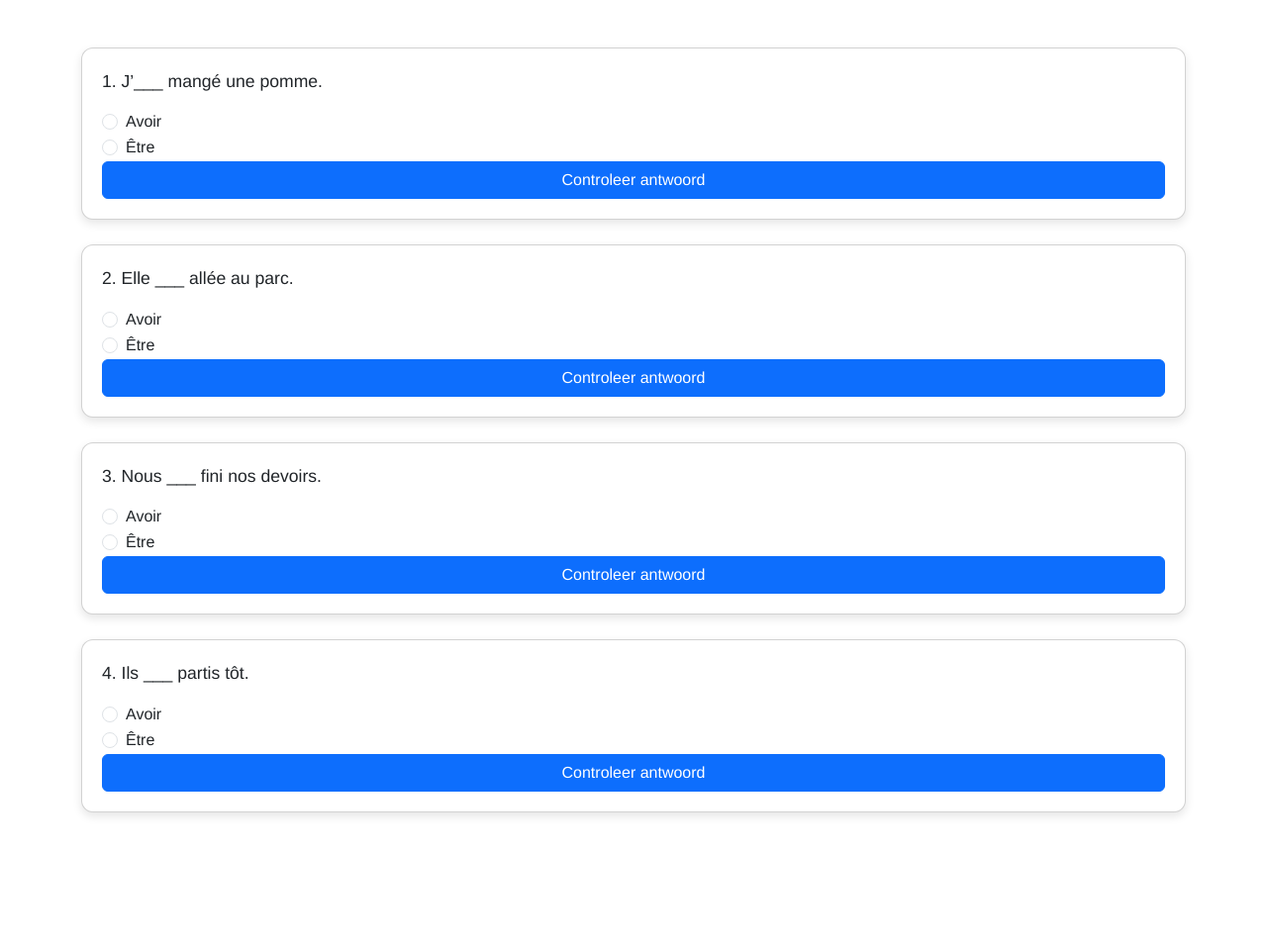
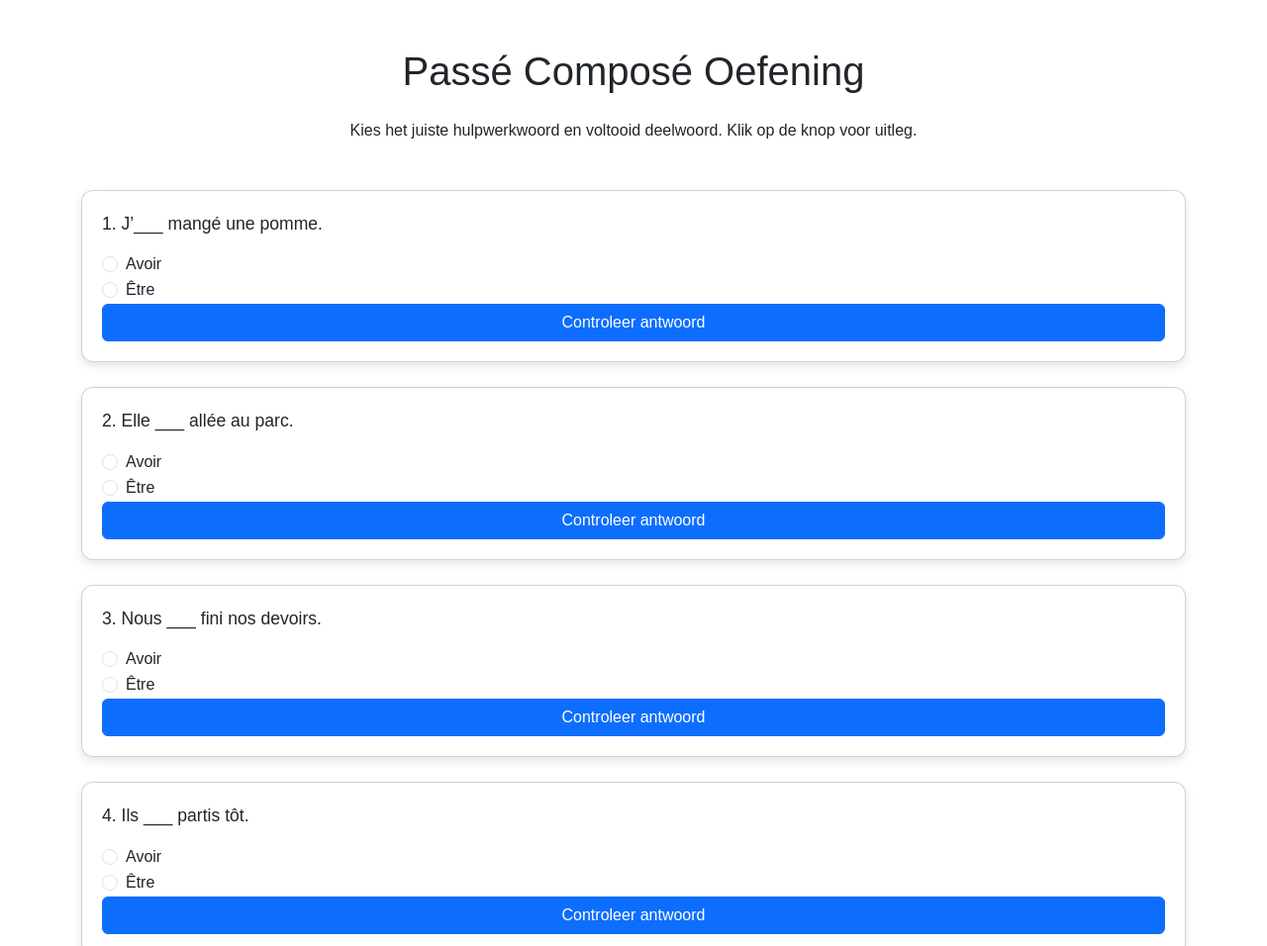
Before and after one commit to Mi97429/pass-compos-, a plain HTML site: page index.html in a window 1280 px wide. Shown: the top 956 px of the page at 99% size. Before the commit the page ends 846 px from the top, so only its background shows below. Drawn offline with nearby package versions, Linux system fonts and the light colour scheme.

Commit message:
Update index.html

```diff
--- a/index.html
+++ b/index.html
@@ -2,11 +2,11 @@
 <html lang="nl">
 <head>
   <meta charset="UTF-8">
-  <title></title>
+  <title>Passé Composé Oefening</title>
   <meta name="viewport" content="width=device-width, initial-scale=1.0">
   <link href="https://cdn.jsdelivr.net/npm/bootstrap@5.3.2/dist/css/bootstrap.min.css" rel="stylesheet">
   <style>
-    body { background-color: #ffffff; font-family: Helvetica, Arial, sans-serif; }
+    body { background-color: #ffffff; font-family: Arial, sans-serif; }
     .card { border-radius: 12px; box-shadow: 0 4px 10px rgba(0,0,0,0.1); padding: 20px; margin-bottom: 25px; }
     .tip { font-size: 0.95rem; margin-top: 10px; display:none; }
     .vraag-text { font-weight: 500; font-size: 1.1rem; }
@@ -14,6 +14,8 @@
 </head>
 <body>
 <div class="container mt-5">
+  <h1 class="mb-4 text-center">Passé Composé Oefening</h1>
+  <p class="text-center mb-5">Kies het juiste hulpwerkwoord en voltooid deelwoord. Klik op de knop voor uitleg.</p>
 
   <!-- Vraag 1 -->
   <div class="card" id="vraag1">
@@ -26,7 +28,7 @@
       <input class="form-check-input" type="radio" name="q1" value="etre" id="q1b">
       <label class="form-check-label" for="q1b">Être</label>
     </div>
-    <button class="btn btn-primary btn-check-answer" data-question="q1" data-answer="avoir" data-correct="J’ai mangé une pomme." data-feedback="Avoir wordt gebruikt bij handelingen of acties. Hier is 'manger' een actie die iemand uitvoert op iets (de appel).">Controleer antwoord</button>
+    <button class="btn btn-primary btn-check-answer" type="button" data-question="q1" data-answer="avoir" data-correct="J’ai mangé une pomme." data-feedback="Avoir wordt gebruikt bij handelingen of acties. Hier is 'manger' een actie die iemand uitvoert op iets (de appel).">Controleer antwoord</button>
     <div class="tip text-success" id="tip-q1"></div>
   </div>
 
@@ -41,7 +43,7 @@
       <input class="form-check-input" type="radio" name="q2" value="etre" id="q2b">
       <label class="form-check-label" for="q2b">Être</label>
     </div>
-    <button class="btn btn-primary btn-check-answer" data-question="q2" data-answer="etre" data-correct="Elle est allée au parc." data-feedback="Être wordt gebruikt bij beweging. 'Aller' beschrijft een beweging van de persoon naar een plek. Er is geen direct object.">Controleer antwoord</button>
+    <button class="btn btn-primary btn-check-answer" type="button" data-question="q2" data-answer="etre" data-correct="Elle est allée au parc." data-feedback="Être wordt gebruikt bij beweging. 'Aller' beschrijft een beweging van de persoon naar een plek. Er is geen direct object.">Controleer antwoord</button>
     <div class="tip text-success" id="tip-q2"></div>
   </div>
 
@@ -56,7 +58,7 @@
       <input class="form-check-input" type="radio" name="q3" value="etre" id="q3b">
       <label class="form-check-label" for="q3b">Être</label>
     </div>
-    <button class="btn btn-primary btn-check-answer" data-question="q3" data-answer="avoir" data-correct="Nous avons fini nos devoirs." data-feedback="Avoir wordt gebruikt bij handelingen of acties. 'Finir' is een actie die iets voltooit, het heeft een object: de opdrachten.">Controleer antwoord</button>
+    <button class="btn btn-primary btn-check-answer" type="button" data-question="q3" data-answer="avoir" data-correct="Nous avons fini nos devoirs." data-feedback="Avoir wordt gebruikt bij handelingen of acties. 'Finir' is een actie die iets voltooit, het heeft een object: de opdrachten.">Controleer antwoord</button>
     <div class="tip text-success" id="tip-q3"></div>
   </div>
 
@@ -71,7 +73,7 @@
       <input class="form-check-input" type="radio" name="q4" value="etre" id="q4b">
       <label class="form-check-label" for="q4b">Être</label>
     </div>
-    <button class="btn btn-primary btn-check-answer" data-question="q4" data-answer="etre" data-correct="Ils sont partis tôt." data-feedback="Être wordt gebruikt bij beweging. 'Partir' beschrijft het vertrekken van de personen. Er is geen direct object en het is een beweging.">Controleer antwoord</button>
+    <button class="btn btn-primary btn-check-answer" type="button" data-question="q4" data-answer="etre" data-correct="Ils sont partis tôt." data-feedback="Être wordt gebruikt bij beweging. 'Partir' beschrijft het vertrekken van de personen. Er is geen direct object en het is een beweging.">Controleer antwoord</button>
     <div class="tip text-success" id="tip-q4"></div>
   </div>
 </div>
```
